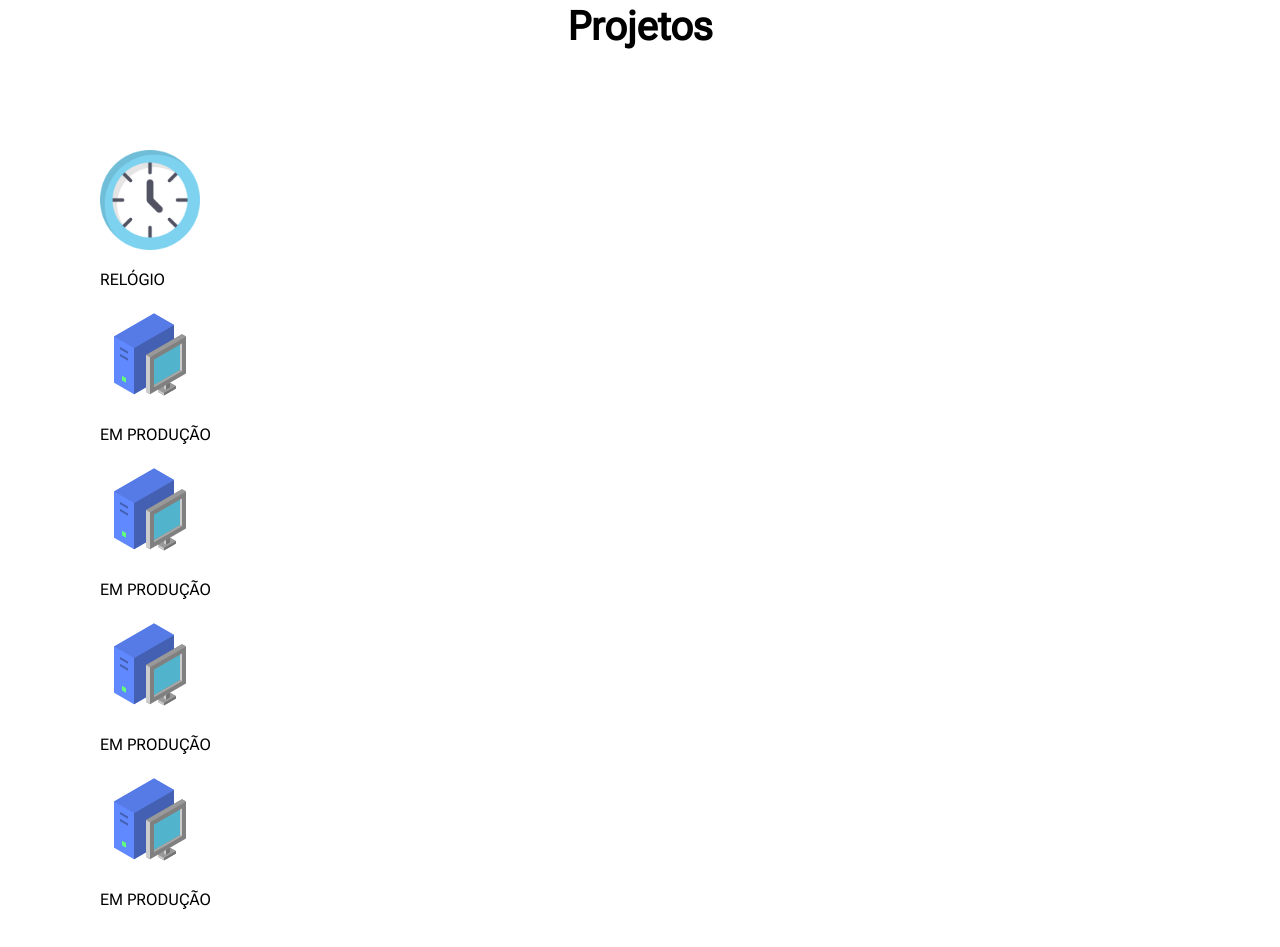
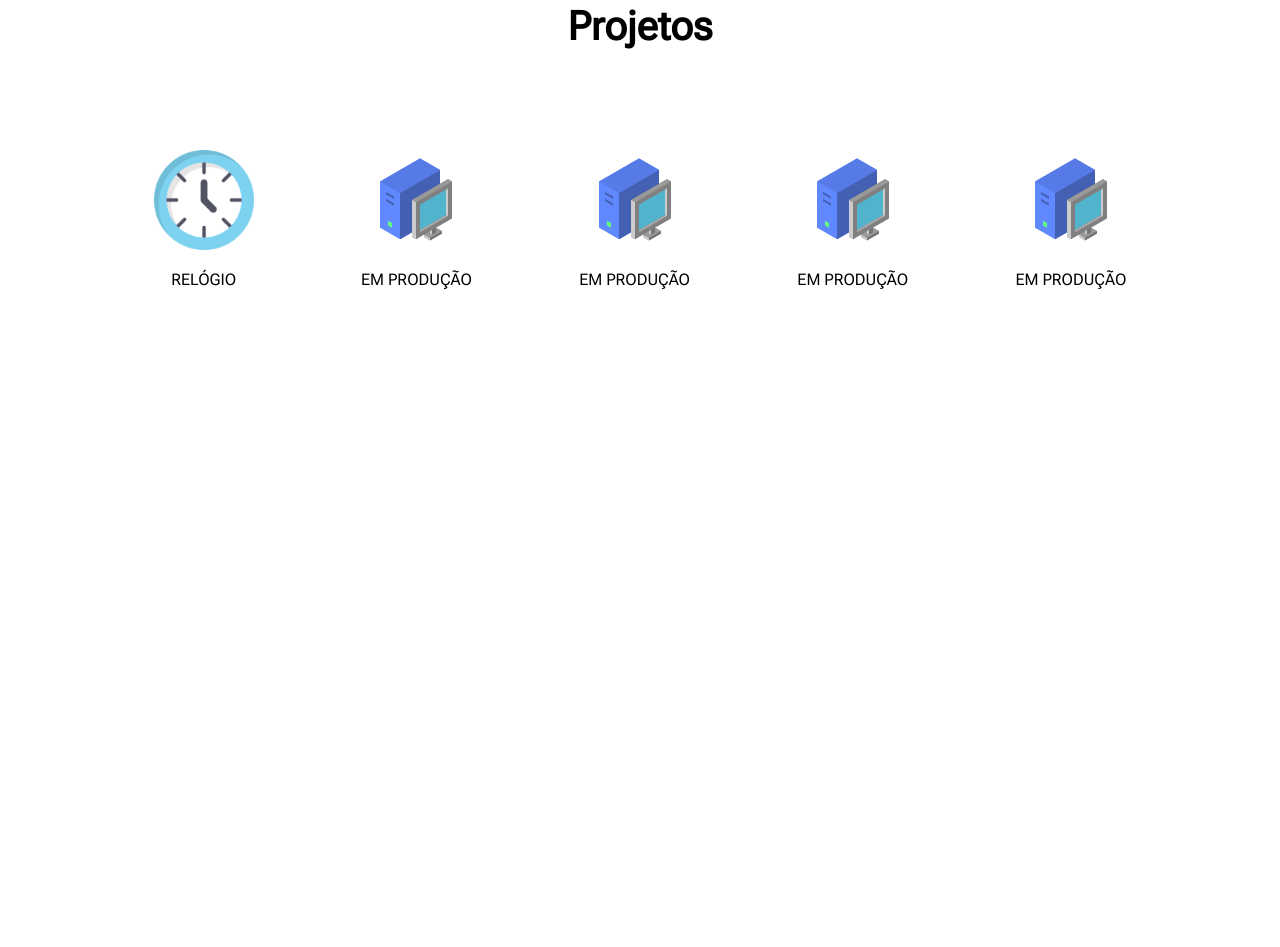
Before and after one commit to Rafaelsdamacena/portfolio, a plain HTML site: page index.html in a window 1280 px wide. Shown: the part 1275-2222 px from the top of the page. After the commit the page ends 1680 px from the top, so only its background shows below. Drawn offline with Linux system fonts and the light colour scheme.

Commit message:
área de projetos sem carrossel

```diff
--- a/estilo.css
+++ b/estilo.css
@@ -75,14 +75,14 @@ body {
 }
 
 .container .banner .img {
-    box-shadow: 7px 7px 1px aqua;
+    box-shadow: 7px 7px 1px blueviolet;
     cursor: pointer;
     width: 350px;
     transition: img 0.5s ease;
 }
 
 .container .banner .img:hover {
-    box-shadow: 7px 7px 1px blueviolet;
+    box-shadow: 7px 7px 1px rgb(64, 255, 16);
     cursor: pointer;
     width: 370px;
 }
@@ -110,7 +110,11 @@ body {
     text-align: center;
 }
 
-.carousel {}
+.carousel {
+    display: flex;
+    justify-content: space-around;
+    text-align: center;
+}
 
 .sub-icon {
     width: 100px;
```
